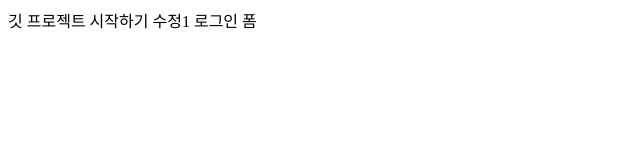
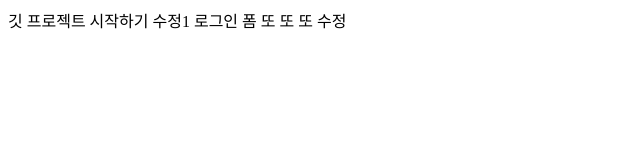
Before and after one commit to xenex90/xenex90, a plain HTML site: page index.html in a window 1280 px wide. Shown: the whole page, without its empty margins (0-640 px from the left). Drawn offline with Linux system fonts and the light colour scheme.

Commit message:
또 또 또 수정

```diff
--- a/index.html
+++ b/index.html
@@ -10,5 +10,6 @@
     깃 프로젝트 시작하기
     수정1
     로그인 폼
+	 또 또 또 수정
 </body>
 </html>
```
